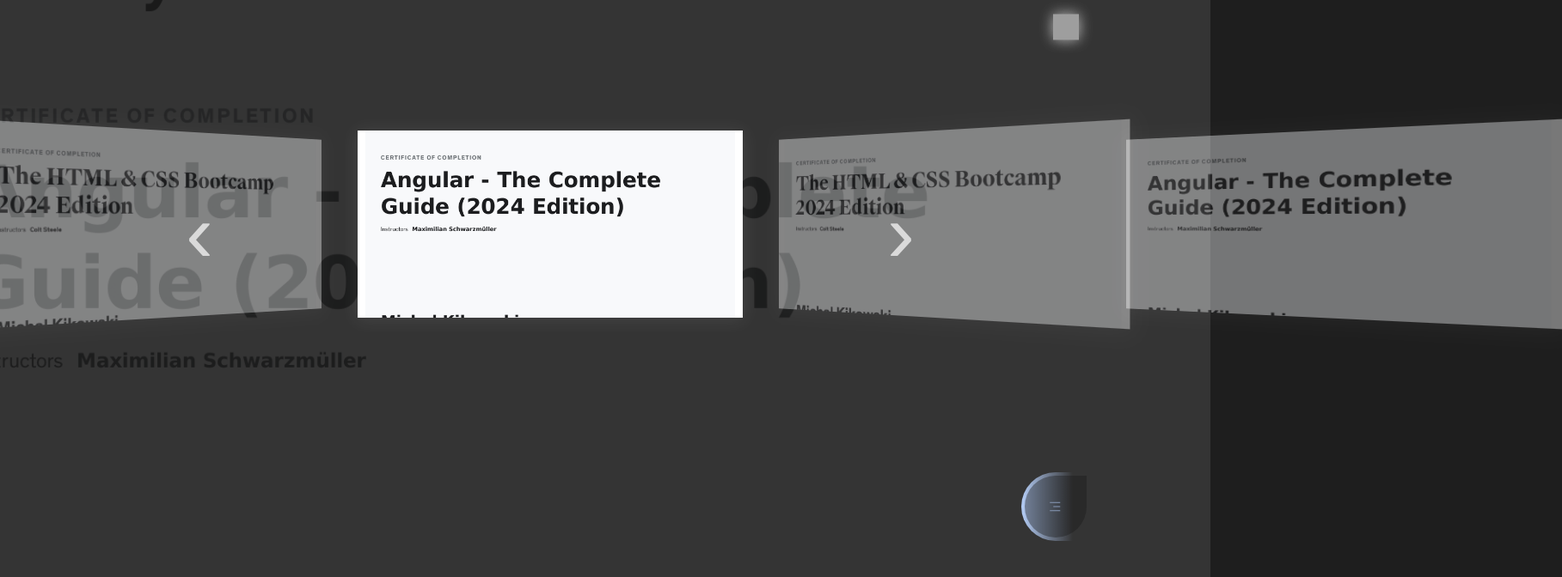
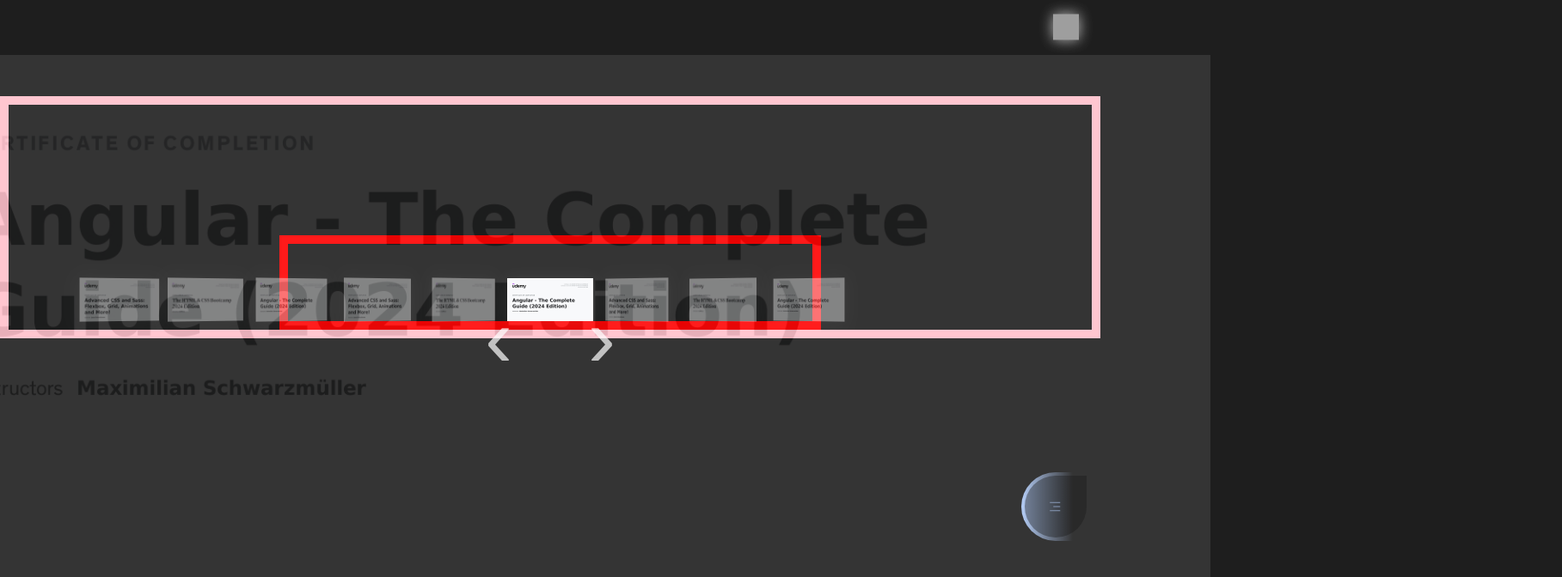
Before and after one commit to Safkiar/safkiary, a React (Vite) app: page /certificates in a window 1280 px wide. Shown: the top 672 px of the page at 86% size, 1817 px wide, since content can reach past the window. Built offline with nearby package versions, Linux system fonts and the light colour scheme; grey boxes are pictures that could not be loaded.

Commit message:
small chances in home

```diff
--- a/src/index.css
+++ b/src/index.css
@@ -17,6 +17,6 @@ body {
   overflow: hidden;
   background: #1e1e1e;
   line-height: 1.8;
-  font-weight: 500;
-  letter-spacing: 0.08rem;
+  font-weight: 300;
+  letter-spacing: 0.1rem;
 }
--- a/src/pages/certificates/certificates.css
+++ b/src/pages/certificates/certificates.css
@@ -1,20 +1,30 @@
 .parent {
+  width: 100%;
+  border: 10px solid pink;
+  display: flex;
+  justify-content: center;
+}
+
+.parent2 {
   padding-top: 40px;
   color: #fff;
   display: flex;
   justify-content: center;
   align-items: center;
   margin-top: 14vh;
+  border: 10px solid red;
+  width: 50%;
 }
 
-.slides {
+.slides2 {
   position: relative;
   display: grid;
-  > .slide {
+
+  > .slide2 {
     grid-area: 1 / -1;
   }
 
-  > .button_slides {
+  > .button_slides2 {
     appearance: none;
     background: transparent;
     border: none;
@@ -46,11 +56,11 @@
   }
 }
 
-.slideContent {
-  width: 35vw;
-  height: 17vw;
+.slideContent2 {
+  width: 100px;
+  height: 50px;
   background-size: cover;
-  background-position: center center;
+  background-position: center top;
   background-repeat: no-repeat;
   transition: transform 0.5s ease-in-out;
   opacity: 0.4;
@@ -68,82 +78,31 @@
   cursor: pointer;
 }
 
-.slideContentInner {
-  transform-style: preserve-3d;
-  transform: translateZ(2rem);
-  transition: opacity 0.3s linear;
-  text-shadow: 0 0.1rem 1rem #000;
-  opacity: 0;
-  position: absolute;
-  top: 100%;
-  width: 100%;
-
-
-  /* transform: translateY(10%); */
-
-  .slideSubtitle,
-  .slideTitle {
-    font-size: 2rem;
-    font-weight: normal;
-    letter-spacing: 0.2ch;
-    text-transform: uppercase;
-    text-align: center;
-    margin: 0;
-    margin-bottom: 4px;
-  }
-
-  .slideTitle {
-    font-size: 2rem;
-  }
-
-  .slideSubtitle {
-    font-size: 1rem;
-    /* font-size: 1rem; */
-  }
-
-  .slideDescription {
-    padding: 0 10px;
-    margin: 0;
-    font-size: 0.9rem;
-    letter-spacing: 0.2ch;
-  }
-
-  .slideData {
-    text-align: center;
-    font-size: 1.2rem;
-  }
-}
-
-.slideBackground {
+.slideBackground2 {
   position: fixed;
-  top: 0;
+  top: 8%;
   left: -10%;
   right: -10%;
   bottom: 0;
   background-size: cover;
   background-position: center center;
   z-index: -1;
-  opacity: 0;
+  opacity: 0.00005;
   transition: opacity 0.3s linear, transform 0.3s ease-in-out;
   pointer-events: none;
   transform: translateX(calc(10% * var(--dir)));
-
 }
 
-.slide[data-active] {
+.slide2[data-active] {
   z-index: 2;
   pointer-events: auto;
 
-  .slideBackground {
+  .slideBackground2 {
     opacity: 0.1;
     transform: none;
   }
 
-  .slideContentInner {
-    opacity: 1;
-  }
-
-  .slideContent {
+  .slideContent2 {
     --x: calc(var(--px) - 0.5);
     --y: calc(var(--py) - 0.5);
     opacity: 1;
--- a/src/pages/certificates/certificates.jsx
+++ b/src/pages/certificates/certificates.jsx
@@ -68,16 +68,10 @@ function Slide({ slide, offset }) {
   const active = offset === 0 ? true : null;
   const ref = useTilt(active);
 
-  const handleClick = () => {
-    if (active && slide.link) {
-      window.open(slide.link, "_blank");
-    }
-  };
-
   return (
     <div
       ref={ref}
-      className="slide"
+      className="slide2"
       data-active={active}
       data-offset={offset}
       style={{
@@ -86,19 +80,17 @@ function Slide({ slide, offset }) {
       }}
     >
       <div
-        className="slideBackground"
+        className="slideBackground2"
         style={{
           backgroundImage: `url('${slide.image}')`,
         }}
       />
       <div
-        className={`slideContent ${active ? "active" : ""}`}
-        onClick={handleClick}
+        className={`slideContent2 ${active ? "active" : ""}`}
         style={{
           backgroundImage: `url('${slide.image}')`,
         }}
-      >
-      </div>
+      ></div>
     </div>
     // </div>
   );
@@ -109,9 +101,10 @@ function Certificates() {
 
   return (
     <div className="parent">
-      <div className="slides">
+      <div className="parent2">
+        <div className="slides2">
           <button
-          className="button_slides"
+            className="button_slides2"
             onClick={() => dispatch({ type: "PREV" })}
           >
             ‹
@@ -122,13 +115,14 @@ function Certificates() {
             return <Slide slide={slide} offset={offset} key={i} />;
           })}
           <button
-          className="button_slides"
+            className="button_slides2"
             onClick={() => dispatch({ type: "NEXT" })}
           >
             ›
           </button>
         </div>
       </div>
+    </div>
   );
 }
 export default Certificates;
--- a/src/pages/certificates/slides/certificates.js
+++ b/src/pages/certificates/slides/certificates.js
@@ -4,6 +4,10 @@ const slides = [
   },
   {
     image: "/certificates/CSS.png",
-    }]
+  },
+  {
+    image: "/certificates/cssadv.png",
+  },
+];
 
 export default slides;
--- a/src/pages/homepage/homepage.css
+++ b/src/pages/homepage/homepage.css
@@ -1,15 +1,17 @@
 .homepage_container {
-  border: 1px solid pink;
+  /* border: 1px solid pink; */
   width: 100%;
-  height: 100vh;
+  height: 100%;
   display: flex;
-  justify-content: flex-start;
-  align-items: flex-start;
+  justify-content: center;
+  align-items: center;
+  padding-top: 100px;
+  gap: 50px;
 }
 
-.sphere_container {
-  border: 1px solid blue;
-}
+/* .sphere_container {
+
+} */
 
 .tvbox {
   position: relative;
@@ -23,34 +25,32 @@
   border: 1px solid rgba(255, 255, 255, 0.1);
   backdrop-filter: blur(20px);
   border-radius: 10px;
-  height: 260px;
-  border: 1px solid pink;
+  height: 360px;
   color: white;
 }
 
 .my_img_container {
   width: 20%;
-  border: 1px solid red;
 }
 
 .my_img_container img {
   width: 100%;
   aspect-ratio: 1 / 1;
   border-radius: 5px;
-  border: 1px solid rgba(255, 255, 255, 0.1);
+  /* border: 1px solid rgba(255, 255, 255, 0.1); */
   box-shadow: 20px 20px 50px rgba(0, 0, 0, 0.5);
 }
 
 .tvpixel {
   border: 1px solid rgba(255, 192, 203, 0.114);
   background: rgba(255, 255, 255, 0.05);
-  border-radius: 2px;
-  width: 420px;
-  height: 152px;
+  border-radius: 5px;
+  width: 450px;
+  height: 202px;
 }
 
 .intro {
-  padding: 5px;
+  padding: 10px;
   display: flex;
   justify-content: center;
   align-items: center;
@@ -60,12 +60,13 @@
 .me {
   width: 92%;
   text-align: center;
-  font-size: 1.12rem;
+  font-size: 1.1rem;
 }
 
 .who {
   width: 94%;
   margin-top: 10px;
+  font-size: 1rem;
 }
 
 .showMe {
--- a/src/pages/homepage/homepage.jsx
+++ b/src/pages/homepage/homepage.jsx
@@ -39,7 +39,7 @@ function Homepage() {
     ];
 
     const options = {
-      radius: 300,
+      radius: 280,
       maxSpeed: "normal",
       initSpeed: "normal",
       keep: true,
@@ -79,15 +79,24 @@ function Homepage() {
           <img src="/Ja.jpg" alt="" />
         </div>
         <div className="tvpixel">
-        {emptyInd && (<div className="intro showMe">
-          <div className="me">Michał Kikowski - Software developer</div>
-          <div className="who">Blending creativity with discipline - I build refined UIs, handle data daily, and grow fast across the stack.</div>
-        </div>)}
+          {emptyInd && (
+            <div className="intro showMe">
+              <div className="me">Michał Kikowski - Software developer</div>
+              <div className="who">
+                Blending creativity with discipline - I build refined UIs,
+                handle data daily, and grow fast across the stack.
+              </div>
+            </div>
+          )}
           {hoveredTag === "python" && (
-            <div className="hover-indicator showMe">🐍 Hovering over Python!</div>
+            <div className="hover-indicator showMe">
+              🐍 Hovering over Python!
+            </div>
           )}
           {hoveredTag === "javascript" && (
-            <div className="hover-indicator showMe">⚡ JavaScript detected!</div>
+            <div className="hover-indicator showMe">
+              ⚡ JavaScript detected!
+            </div>
           )}
         </div>
       </div>
```
Lines whose indentation alone changed are shown as unchanged.
